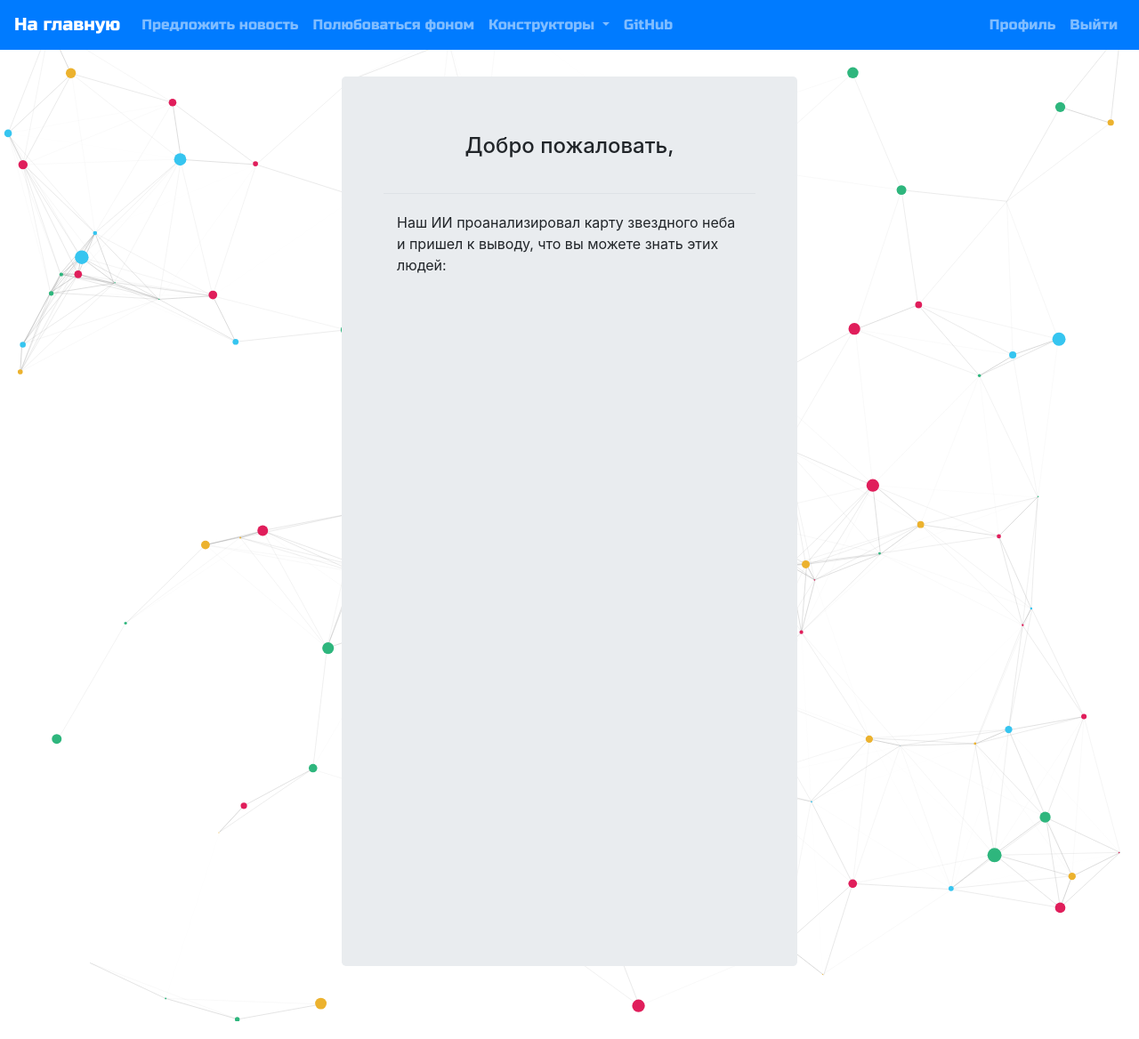
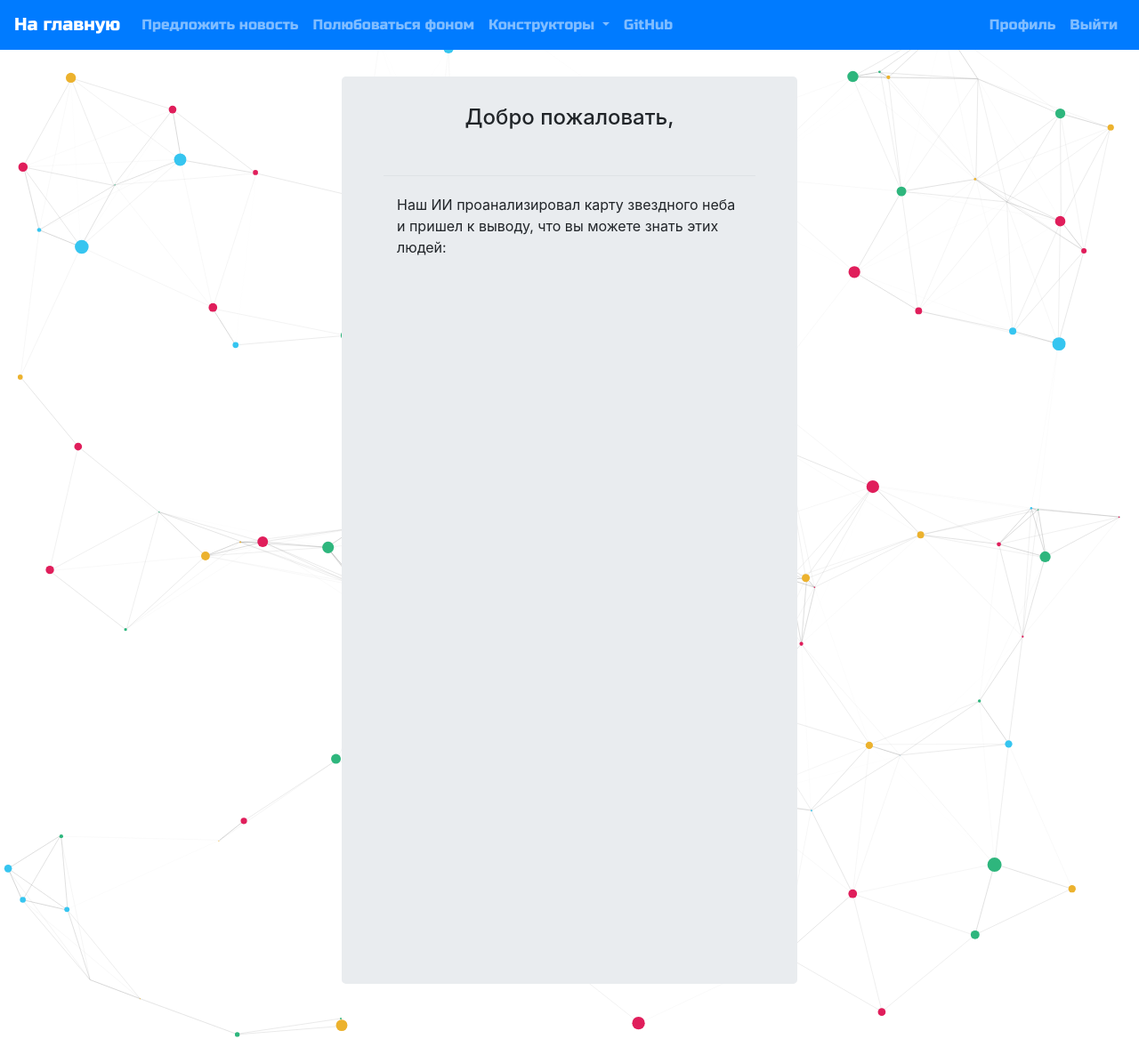
Before and after one commit to MenshikovIA/MathSite, a Django app: page /test/friends in a window 1280 px wide. Shown: the whole page at 89% size. Run offline with Django 3.2, Linux system fonts and the light colour scheme; the visitor is signed in with stand-in values (Sample User, id 1); some libraries are stand-ins or nearby versions.

Commit message:
small bug fix

```diff
--- a/social_app/templates/social_app/friends.html
+++ b/social_app/templates/social_app/friends.html
@@ -3,10 +3,10 @@
 {% block title %}<title>Тестовое задание</title>{% endblock %}
 
 {% block content %}
-    <div id="login-jumbotron" class="jumbotron" style="height: 1000px">
+    <div id="login-jumbotron" class="jumbotron" style="height: 1020px">
         <div class="container">
             <div class="container text-center border-bottom">
-                <h4>
+                <h4 style="margin-bottom: 20px">
                     Добро пожаловать,
                     <a href="https://vk.com/{{ vk_user.domain }}">{{ vk_user.last_name }} {{ vk_user.first_name }}</a>
                 </h4>
--- a/static/register/basic.css
+++ b/static/register/basic.css
@@ -48,7 +48,7 @@ body{
 }
 
 .jumbotron{
-    padding: 2rem 2rem;
+    padding: 2rem 2rem!important;
     position: relative;
     display: flex;
     z-index: 1;
```
